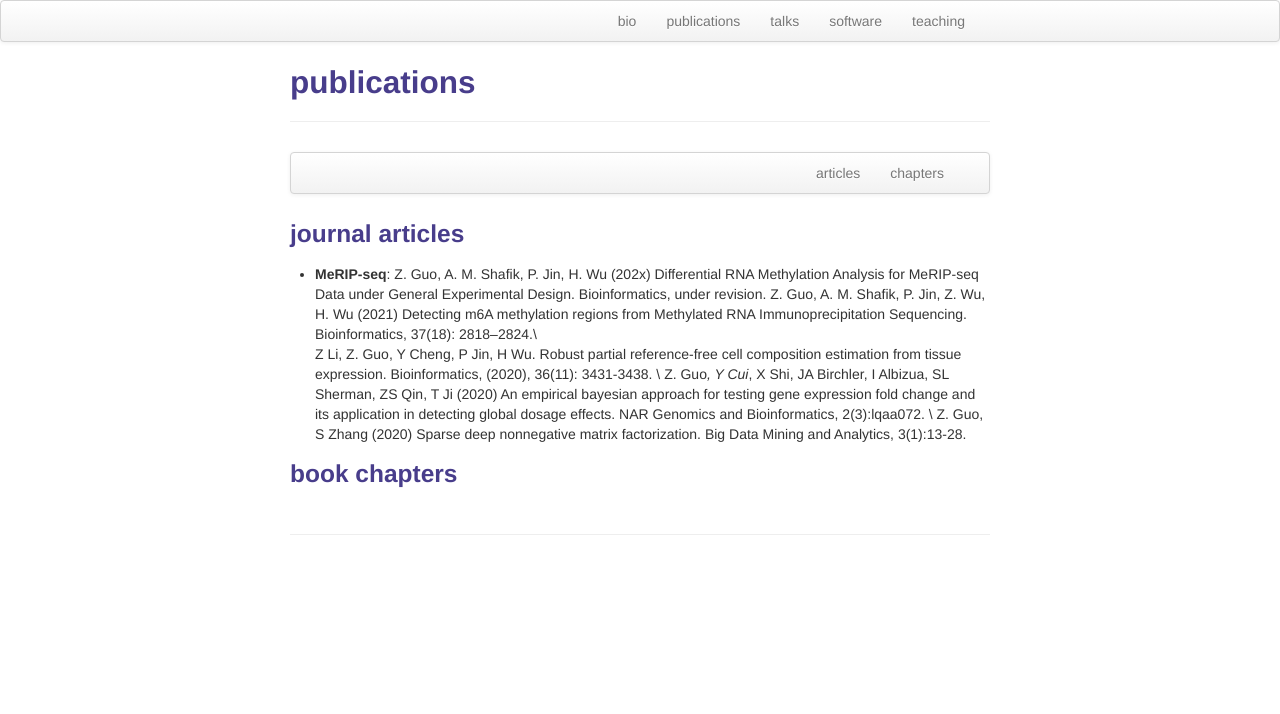
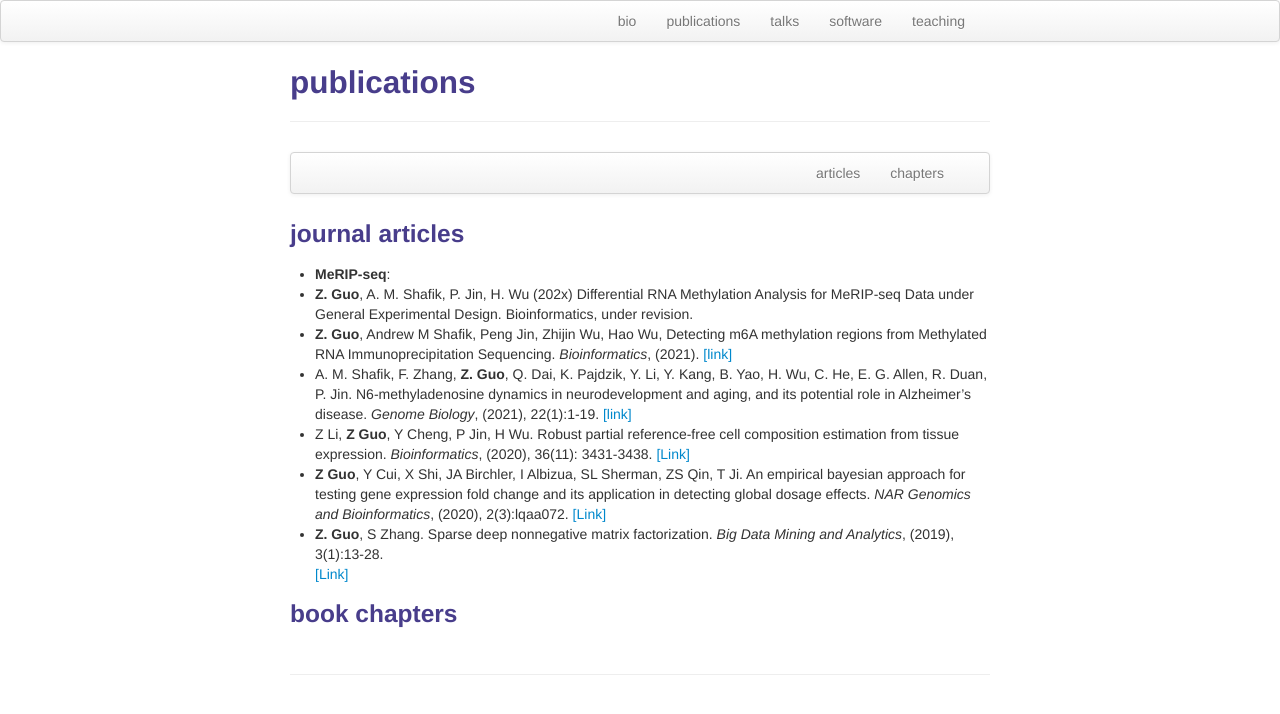
Before and after one commit to ZhenxingGuo0015/ZhenxingGuo0015.github.io, a Jekyll site: the page built from pubs.md, in a window 1280 px wide. Shown: the top 714 px of the page. Built offline with Jekyll 4.4.1, drawn with Linux system fonts in a browser that asks for light colours.

Commit message:
Update pubs.md

```diff
--- a/pubs.md
+++ b/pubs.md
@@ -19,11 +19,12 @@ description: Zhenxing Guo's publications
 
 ### <a name="articles"></a>journal articles
 - **MeRIP-seq**:
- Z. Guo, A. M. Shafik, P. Jin, H. Wu (202x) Differential RNA Methylation Analysis for MeRIP-seq Data under General Experimental Design. Bioinformatics, under revision.
-Z. Guo, A. M. Shafik, P. Jin, Z. Wu, H. Wu  (2021) Detecting m6A methylation regions from Methylated RNA Immunoprecipitation Sequencing. Bioinformatics, 37(18): 2818–2824.\\
-Z Li, Z. Guo, Y Cheng, P Jin, H Wu. Robust partial reference-free cell composition estimation from tissue expression. Bioinformatics, (2020), 36(11): 3431-3438. \\
-Z. Guo*, Y Cui*, X Shi, JA Birchler, I Albizua, SL Sherman, ZS Qin, T Ji (2020) An empirical bayesian approach for testing gene expression fold change and its application in detecting global dosage effects. NAR Genomics and Bioinformatics, 2(3):lqaa072. \\
-Z. Guo, S Zhang (2020) Sparse deep nonnegative matrix factorization. Big Data Mining and Analytics, 3(1):13-28.
-
+* **Z. Guo**, A. M. Shafik, P. Jin, H. Wu (202x) Differential RNA Methylation Analysis for MeRIP-seq Data under General Experimental Design. Bioinformatics, under revision.
+* **Z. Guo**, Andrew M Shafik, Peng Jin, Zhijin Wu, Hao Wu, Detecting m6A methylation regions from Methylated RNA Immunoprecipitation Sequencing. _Bioinformatics_, (2021). [[link]](https://academic.oup.com/bioinformatics/advance-article-abstract/doi/10.1093/bioinformatics/btab181/6173980)
+* A. M. Shafik, F. Zhang, **Z. Guo**, Q. Dai, K. Pajdzik, Y. Li, Y. Kang, B. Yao, H. Wu, C. He, E. G. Allen, R. Duan, P. Jin. N6-methyladenosine dynamics in neurodevelopment and aging, and its potential role in Alzheimer’s disease. _Genome Biology_, (2021), 22(1):1-19. [[link]](https://link.springer.com/article/10.1186/s13059-020-02249-z)
+* Z Li, **Z Guo**, Y Cheng, P Jin, H Wu. Robust partial reference-free cell composition estimation from tissue expression. _Bioinformatics_, (2020), 36(11): 3431-3438. [[Link]]( https://academic.oup.com/bioinformatics/article/36/11/3431/5804977)
+* **Z Guo**, Y Cui, X Shi, JA Birchler, I Albizua, SL Sherman, ZS Qin, T Ji. An empirical bayesian approach for testing gene expression fold change and its application in detecting global dosage effects. _NAR Genomics and Bioinformatics_, (2020), 2(3):lqaa072. [[Link]]( https://academic.oup.com/nargab/article/2/3/lqaa072/5908375)
+* **Z. Guo**, S Zhang. Sparse deep nonnegative matrix factorization. _Big Data Mining and Analytics_, (2019), 3(1):13-28.
+ [[Link]]( https://ieeexplore.ieee.org/document/8935092)
 
 ### <a name="chapters"></a>book chapters
```
